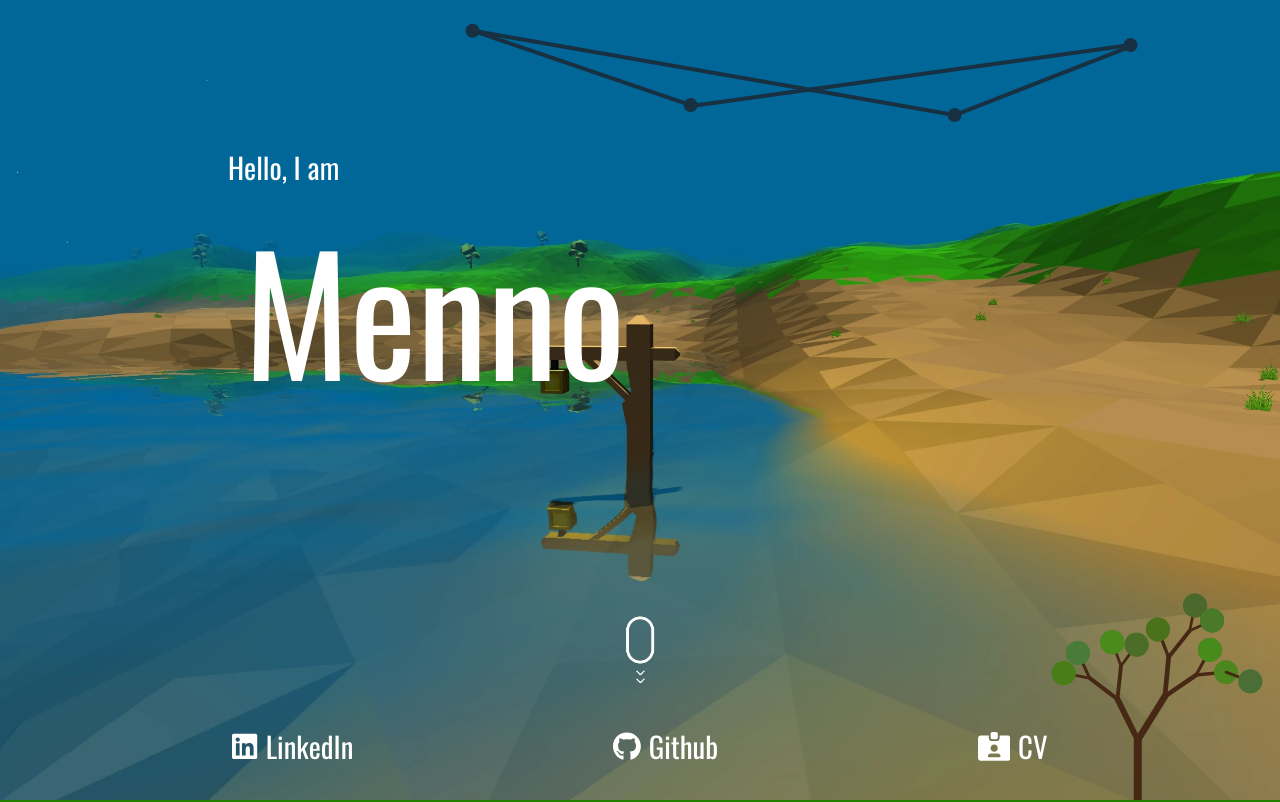
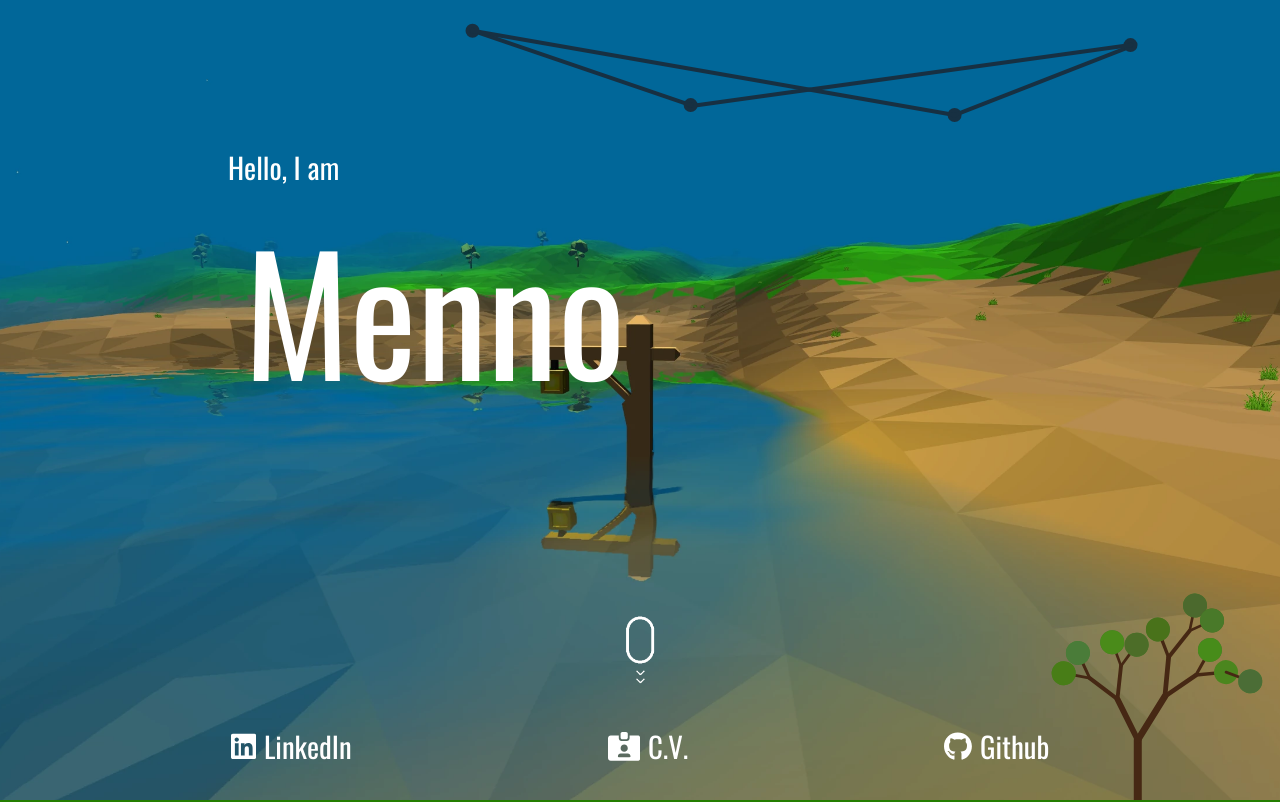
Before and after one commit to M-e-n-n-o/M-e-n-n-o.github.io, a React (Vite) app: page / in a window 1280 px wide. Shown: the top 802 px of the page. Built offline with nearby package versions, Linux system fonts and the light colour scheme.

Commit message:
[FIXED] FrontIcon centering

```diff
--- a/src/views/Front.jsx
+++ b/src/views/Front.jsx
@@ -60,14 +60,14 @@ const Front = () => {
                             text="LinkedIn"
                         />
                         <FrontIcon
+                            href={CvPDF}
+                            icon={IdCardImg}
+                            text="C.V."
+                        />
+                        <FrontIcon
                             href="https://github.com/M-e-n-n-o"
                             icon={GithubImg}
                             text="Github"
-                        />
-                        <FrontIcon
-                            href={CvPDF}
-                            icon={IdCardImg}
-                            text="CV"
                         />
                     </div>
                 </div>
```
